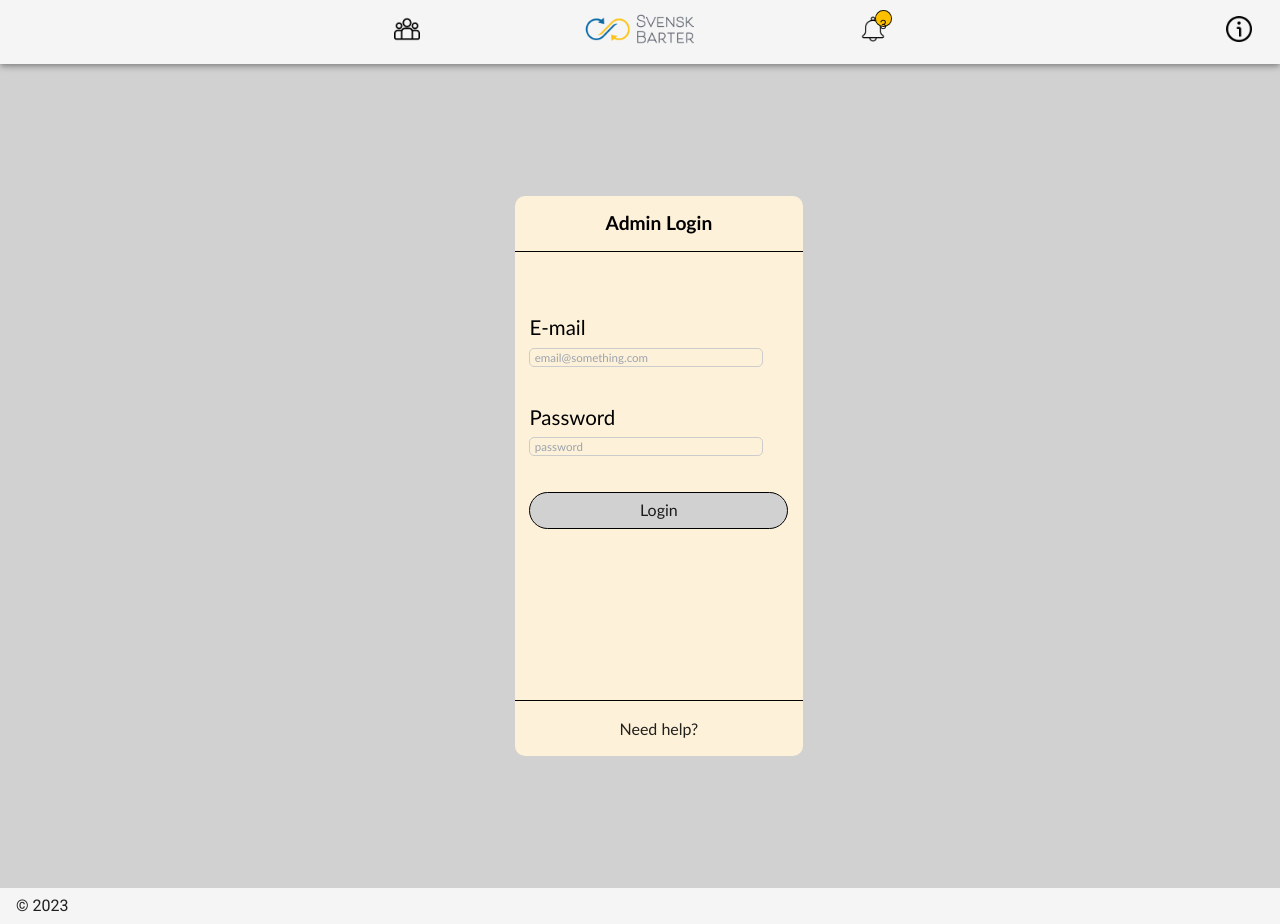
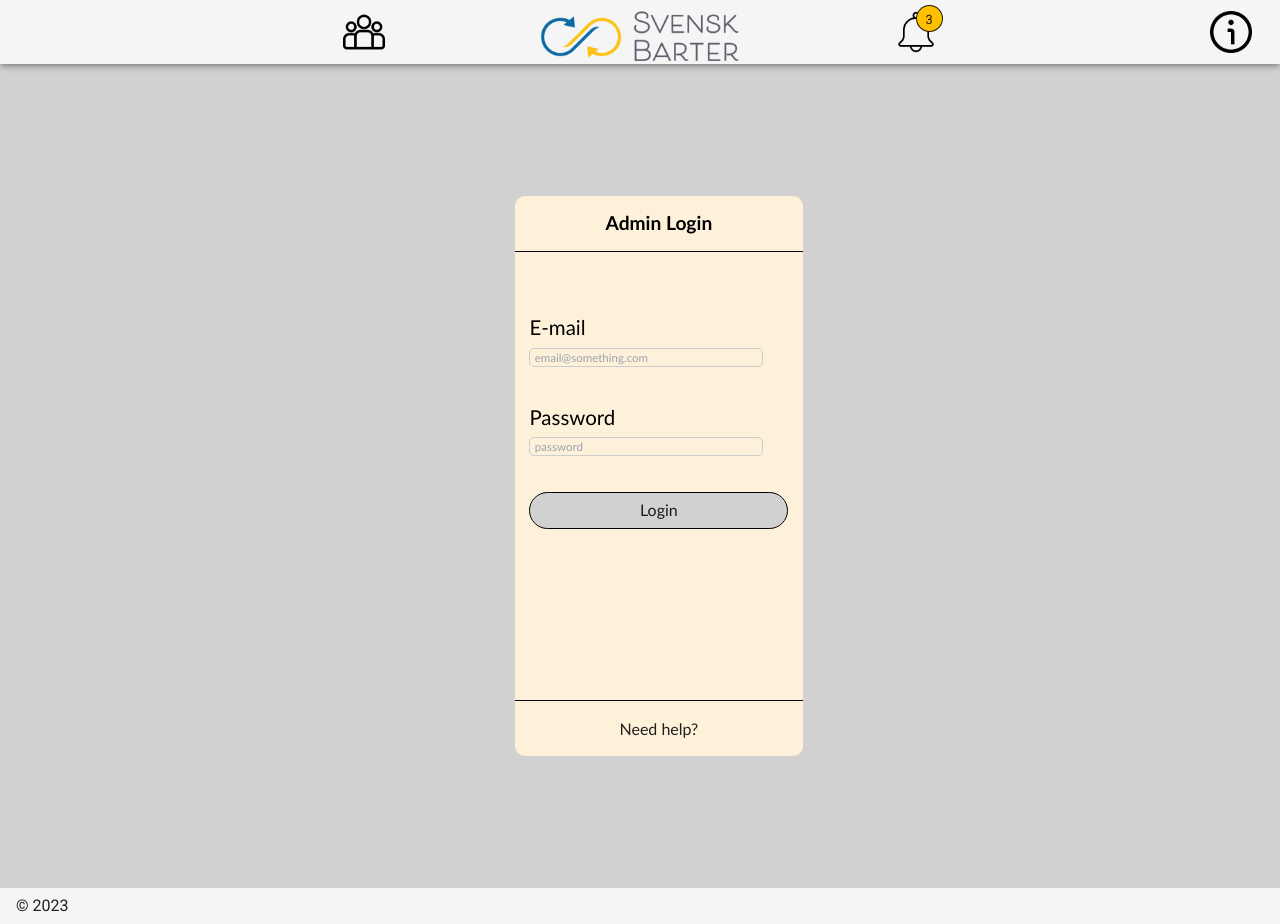
Before and after one commit to CredComSoc/cc-backstage, a Nuxt app: page /admin/admin_login in a window 1280 px wide. Shown: the top 924 px of the page. Built offline with nearby package versions, Linux system fonts and the light colour scheme.

Commit message:
fixed minor visual changes

```diff
--- a/components/topbar_help.vue
+++ b/components/topbar_help.vue
@@ -57,8 +57,8 @@ export default {
 <style scoped>
 .main
 {
-  width: 2vw;
-  height: 4vh;
+  width: 2.6rem;
+  height: 2.6rem;
 }
 
 .buttonStyle {
--- a/components/topbar_members.vue
+++ b/components/topbar_members.vue
@@ -29,11 +29,11 @@
   };
 </script>
 
-  <style scoped>
+  <style>
   .main
   {
-    width: 2vw;
-    height: 4vh;
+    width: 2.6rem;
+    height: 2.6rem;
   }
 
   .buttonStyle {
--- a/components/topbar_notice.vue
+++ b/components/topbar_notice.vue
@@ -52,8 +52,8 @@
   <style scoped>
   .main
   {
-    width: 2vw;
-    height: 4vh;
+    width: 2.6rem;
+    height: 2.6rem;
   }
 
   .buttonStyle {
--- a/layouts/default.vue
+++ b/layouts/default.vue
@@ -1,13 +1,15 @@
 <template>
     <v-app dark class="default_background">
-      <v-app-bar fixed app >
+      <v-app-bar fixed app>
         <v-col></v-col>
         <v-col></v-col>
-        <v-col align="right"><members></members></v-col>
+        <v-col align="right">
+          <members></members>
+        </v-col>
         <v-col></v-col>
         <v-col align="center">
-          <button @click="homeRoute()">
-            <img :src="svenskBarter" style="width:200px" alt="SvenskBarter" draggable="false">
+          <button class="logo_button" @click="homeRoute()">
+            <img :src="svenskBarter"  alt="SvenskBarter" draggable="false">
           </button>
         </v-col>
         <v-col></v-col>
@@ -65,4 +67,14 @@ import notice from '/components/topbar_notice.vue';
 {
   background-color: rgba(199, 199, 199, 0.819);
 }
+
+.logo_button
+{
+  width: 13rem;
+  height: 3.5rem;
+}
+
+
+
+
 </style>
--- a/pages/admin/admin_overview.vue
+++ b/pages/admin/admin_overview.vue
@@ -122,8 +122,9 @@
           <button class="chart-button" @click="yearGraph(currentChart)"> 1y </button>
 
           <div class="datepicker-container">
-            <Datepicker ref="dpicker" range showClearButton v-model="selectedDate" circle class="datepicker"  placeholder="Custom date" lang="en"
+            <Datepicker ref="dpicker" range showClearButton v-model="selectedDate" circle class="datepicker" placeholder="Custom date" lang="en"
             @change="datePickRange(currentChart)"/>
+
           </div>
 
           <div class="chart-text-box" v-if="showChart">
@@ -173,7 +174,7 @@
   import { Network } from "vue-vis-network";
   import { getUserCount } from '/pages/gqlFetch.js';
   import { getAllArticles } from '/pages/gqlFetch.js';
-import { tSMethodSignature } from '@babel/types';
+  import { tSMethodSignature } from '@babel/types';
 
 
   // fetchFuncs end
@@ -766,10 +767,9 @@ import { tSMethodSignature } from '@babel/types';
     align-items: flex-start;
     flex-direction: column;
     border-radius: 5px;
+
     width: 13vw;
     height: 15vh;
-    /* width: 26vw;
-    height: 30vh; */
   }
   .test-container-lhs
   {
@@ -810,6 +810,8 @@ import { tSMethodSignature } from '@babel/types';
     width: 100%;
     height: 30%;
     background-color: rgba(0, 0, 0, 0.138);
+    border-bottom-right-radius: 5px;
+    border-bottom-left-radius: 5px;
     font-size: 100%;
     color: rgb(255, 255, 255);
   }
@@ -819,10 +821,13 @@ import { tSMethodSignature } from '@babel/types';
     justify-content: center;
     align-items: center;
     flex-direction: row;
+    font-size: 0.85vw;
+    font-weight: 500;
     width: 100%;
     height: 30%;
+    border-bottom-left-radius: 5px;
+    border-bottom-right-radius: 5px;
     background-color: rgba(0, 0, 0, 0.138);
-    font-size: 100%;
     color: rgb(255, 255, 255);
   }
   .test-container-lower-rhs
@@ -831,9 +836,12 @@ import { tSMethodSignature } from '@babel/types';
     justify-content: center;
     align-items: center;
     flex-direction: row;
+    font-size: 0.85vw;
+    font-weight: 500;
     width: 50%;
     height: 100%;
-    border-left: 1px rgba(0, 0, 0, 0.200) solid;
+    border-bottom-right-radius: 5px;
+    border-left: 0.09vw rgba(0, 0, 0, 0.200) solid;
   }
   .test-container-lower-graph:hover
   {
@@ -851,28 +859,33 @@ import { tSMethodSignature } from '@babel/types';
   .test-container-lower-lhs
   {
     flex-direction: row;
-    font-size: 100%;
+    font-size: 0.85vw;
+    font-weight: 500;
     width: 50%;
     height: 100%;
     color: rgb(255, 255, 255);
     display: flex;
     justify-content: center;
     align-items: center;
-    border-right: 1px rgba(0, 0, 0, 0.200) solid;
+    border-bottom-left-radius: 5px;
+    border-right: 0.09vw rgba(0, 0, 0, 0.200) solid;
   }
   .test-container-text-upper
   {
-    font-size: 110%;
+    font-size: 0.92vw;
     font-weight: bold;
     color: white;
     user-select: none;
   }
   .test-container-text-lower
   {
-    font-size: 110%;
+    font-size: 0.92vw;
     color: white;
     user-select: none;
   }
+
+
+
   .center-container
   {
     display: flex;
@@ -908,6 +921,7 @@ import { tSMethodSignature } from '@babel/types';
     width: 5%;
     height: 88%;
     color: rgb(0, 0, 0);
+    font-size: 0.88vw;
     border-radius: 4px;
   }
 
@@ -923,6 +937,7 @@ import { tSMethodSignature } from '@babel/types';
   }
   .chart-text
   {
+    font-size: 0.83vw;
     font-weight: bold;
   }
 
@@ -939,7 +954,7 @@ import { tSMethodSignature } from '@babel/types';
   .dashboard-text
   {
     color: black;
-    font-size: 50px;
+    font-size: 2.6vw;
     font-weight: bold;
     text-align: left;
     user-select: none;
@@ -951,6 +966,8 @@ import { tSMethodSignature } from '@babel/types';
     align-items: center;
     width: 30%;
     height: 70%;
+    background-color: red;
+
   }
   .node-graph-container
   {
@@ -962,6 +979,7 @@ import { tSMethodSignature } from '@babel/types';
   }
   .datepicker
   {
+
     /* Background color  */
     --v-calendar-input-bg-color: #e0e0e0;
 
@@ -970,6 +988,7 @@ import { tSMethodSignature } from '@babel/types';
     --v-calendar-datepicker-icon-size: 1.0rem;
 
     /* Storlek på inputen texten */
+    /* --v-calendar-input-font-size: 1.0rem; */
     --v-calendar-input-font-size: 1.0rem;
     --v-calendar-input-font-weight: 500;
     --v-calendar-input-text-color: #000000;
@@ -978,6 +997,7 @@ import { tSMethodSignature } from '@babel/types';
     --v-calendar-view-button-font-size: 1rem;
     --v-calendar-select-bg-color: #e0e0e0;
 
+
   }
   .network
   {
```
